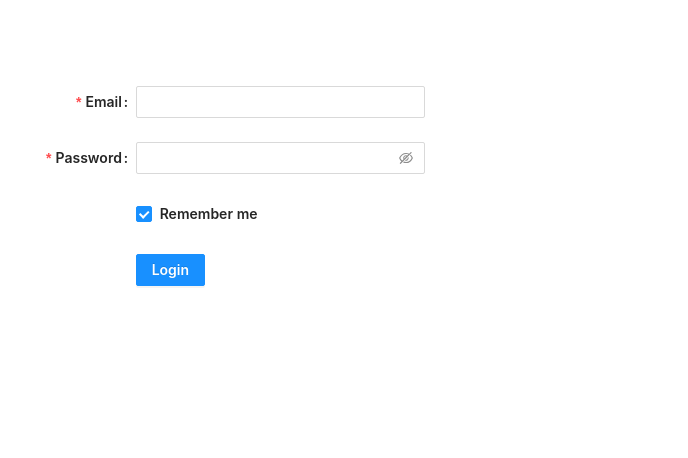
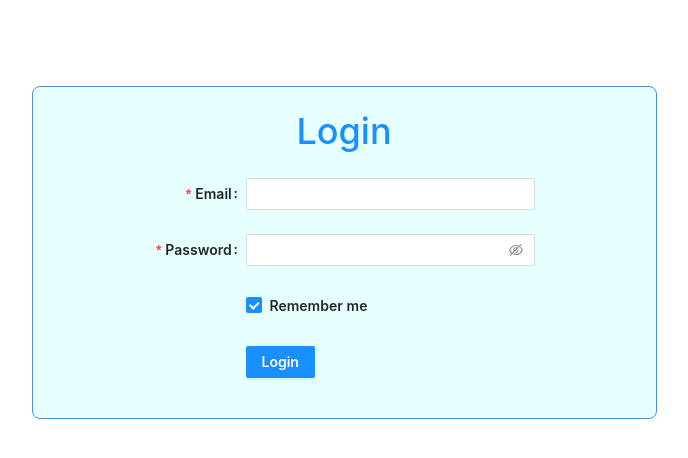
Before and after one commit to mvn-tinhle-dn/final-project-fe, a React (Create React App) app: page /auth/login in a window 1280 px wide. Shown: the top 458 px of the page, without its empty margins (296-984 px from the left). Built offline with nearby package versions, Linux system fonts and the light colour scheme.

Commit message:
Update: Create CRUD v1.3

```diff
--- a/src/assets/scss/pages/_login.scss
+++ b/src/assets/scss/pages/_login.scss
@@ -1,3 +1,14 @@
 .form-login {
-  padding-top: 86px;
+  padding: 16px;
+  border: 1px solid rgb(75, 145, 206);
+  border-radius: 8px;
+  background-color: #e6ffff;
+  width: 50%;
+  margin: 86px auto;
+
+  .login-title {
+    font-size: 36px;
+    text-align: center;
+    color: #1890ff;
+  }
 }
--- a/src/hooks/useAuth.js
+++ b/src/hooks/useAuth.js
@@ -12,7 +12,7 @@ const UserAuth = () => {
         localStorage.setItem('user', JSON.stringify({ email }));
         setUser({ email });
         setIsLogin(true);
-        history.push('/home');
+        history.replace('/home');
         res({ email });
       }, 1000);
     });
@@ -20,7 +20,7 @@ const UserAuth = () => {
   const logout = () => {
     localStorage.removeItem('user');
     setIsLogin(false);
-    history.push('/');
+    history.replace('/');
   }
 
   return { isLogin, login, logout }
--- a/src/pages/Auth/Login/index.js
+++ b/src/pages/Auth/Login/index.js
@@ -159,6 +159,7 @@ export default function Login() {
         onFinish={handleOnSubmit}
         autoComplete="off"
       >
+        <h1 className="login-title">Login</h1>
         <Form.Item
           label="Email"
           name="email"
--- a/src/pages/ProductList/index.js
+++ b/src/pages/ProductList/index.js
@@ -156,6 +156,7 @@ export default function ProductsL() {
   return (
     <div className="product-list">
       <h1 className="title-page">Products</h1>
+      {/* Search */}
       <Space direction="vertical" className="input-search">
         <Search
           name="search"
```
